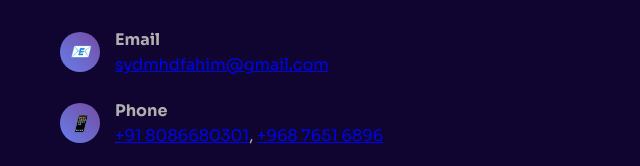
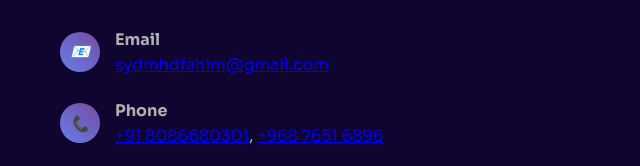
Before and after one commit to sydfahim/Portfolio, a plain HTML site: page index.html in a window 1280 px wide. Shown: the part 4182-4348 px from the top of the page, 0-640 px from the left. Drawn offline with Linux system fonts and the light colour scheme.

Commit message:
Update index.html

```diff
--- a/index.html
+++ b/index.html
@@ -196,7 +196,7 @@
                         </div>
                     </div>
                     <div class="contact-item">
-                        <i>📱</i>
+                        <i>📞</i>
                         <div>
                             <strong>Phone</strong><br>
                             <a href="tel:+918086680302">+91 8086680301</a>,
```
